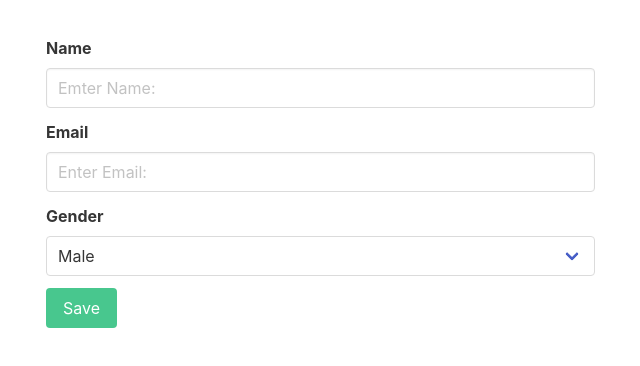
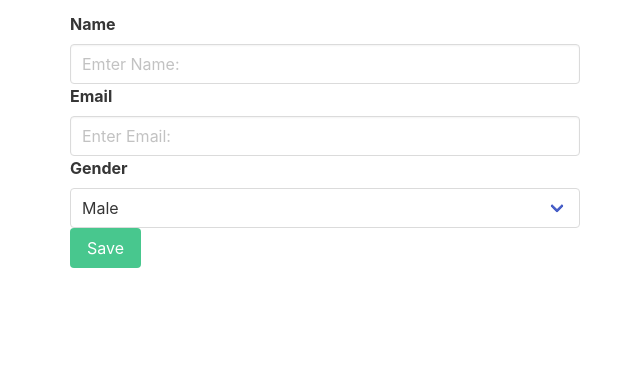
Before and after one commit to KinmatTech/kinma-crudapp-client, a React (Create React App) app: page /add in a window 1280 px wide. Shown: the top 366 px of the page, without its empty margins (33-673 px from the left). Built offline with nearby package versions, Linux system fonts and the light colour scheme.

Commit message:
Update AddUser.js

```diff
--- a/src/components/AddUser.js
+++ b/src/components/AddUser.js
@@ -1,4 +1,6 @@
 import React, { useState } from "react";
+import  'bootstrap/dist/css/bootstrap.min.css';
+import { Container, Row, Col } from 'react-bootstrap'
 import axios from "axios";
 import { useNavigate } from "react-router-dom";
 
@@ -23,10 +25,11 @@
   };
 
   return (
-    <div className="columns mt-5">
-      <div className="column is-half">
+    <Container>
+      <Row>
+          <div className="column is-half">
         <form onSubmit={saveUser}>
-          <div className="field">
+          <Col md>
             <label className="label">Name</label>
             <div className="control">
               <input
@@ -36,8 +39,8 @@
                 onChange={(e) => setName(e.target.value)}
                 />
             </div>
-          </div>
-          <div className="field">
+            </Col>
+          <Col>
             <label className="label">Email</label>
             <div className="control">
               <input
@@ -48,8 +51,8 @@
                 placeholder="Enter Email:"
               />
             </div>
-          </div>
-          <div className="field">
+          </Col>
+          <Col md>
             <label className="label">Gender</label>
             <div className="control">
               <div className="select is-fullwidth">
@@ -62,17 +65,18 @@
                 </select>
               </div>
             </div>
-          </div>
-          <div className="field">
+             </Col>
+          <Col>
             <div className="control">
               <button type="submit" className="button is-success">
                 Save
               </button>
             </div>
-          </div>
+          </Col>
         </form>
       </div>
-    </div>
+    </Row>
+    </Container>
   );
 };
 
```
